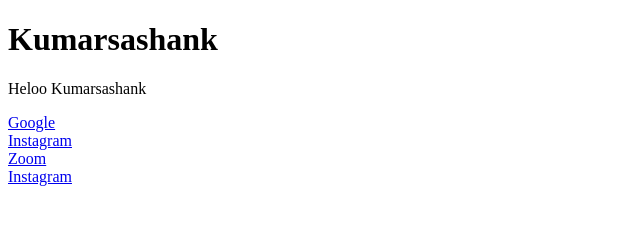
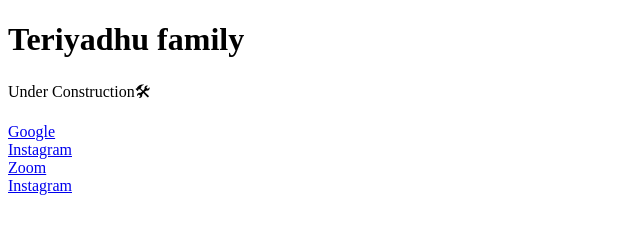
Before and after one commit to KumarSashank/Subhash-Website, a plain HTML site: page index.html in a window 1280 px wide. Shown: the whole page, without its empty margins (0-640 px from the left). Drawn offline with Linux system fonts and the light colour scheme.

Commit message:
Update index.html

```diff
--- a/index.html
+++ b/index.html
@@ -1,21 +1,22 @@
 <!DOCTYPE html>
+<html>
 <title>
-    Kumarsashank
+    Teriyadhu
 </title>
 <head>
-    <h1>Kumarsashank</h1>
+    <h1>Teriyadhu family</h1>
     <p>
-        Heloo
-        Kumarsashank
+        Under Construction🛠
     </p>
 
 </head>
 <body>
     <a href="https://www.google.com/?client=safari" target="_blank">Google</a>
     <br>
-    <a href="https://www.instagram.com" target="_parent">Instagram</a>
+    <a href="https://www.instagram.com" target="_blank">Instagram</a>
     <br>
     <a href="https://srmap.zoom.us/j/92129542999?pwd=OHhaT0Q3N3ZPQUJZRzQxOVFRWmgzQT09" target="_blank">Zoom</a>
     <br>
     <a href="https://www.instagram.com" target="_top">Instagram</a>
 </body>
+</html>
```
